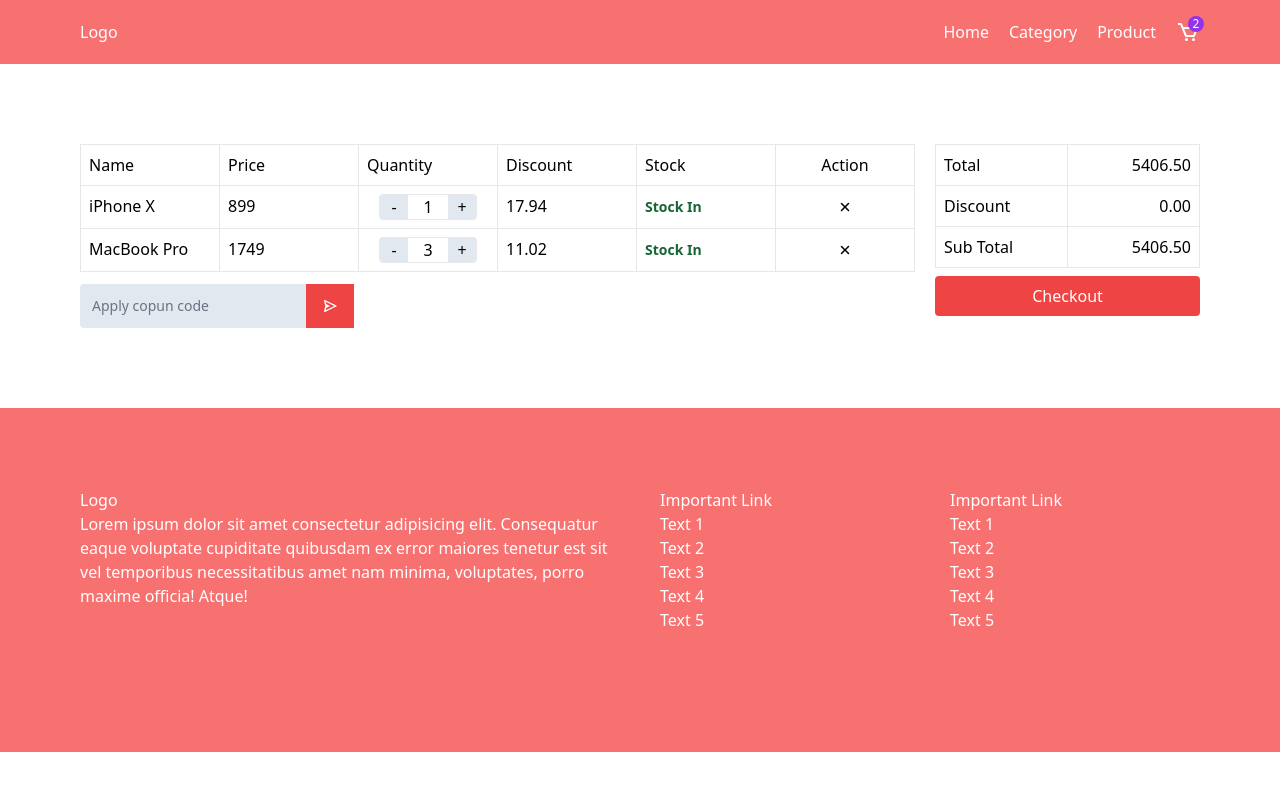
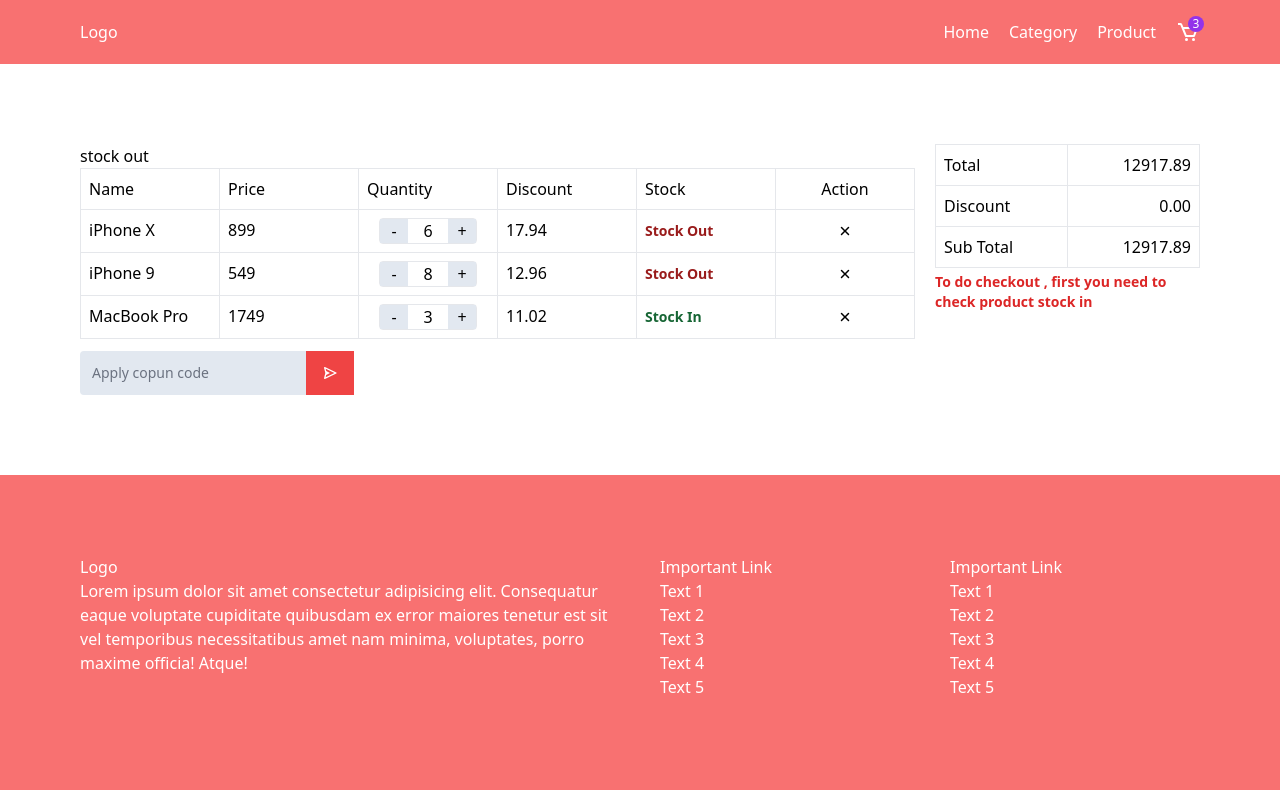
Before and after one commit to sahosmia/shop, a React (Vite) app: page /carts in a window 1280 px wide. Shown: the top 790 px of the page. Built offline with nearby package versions, Linux system fonts and the light colour scheme.

Commit message:
solve stock in out in cart page

```diff
--- a/src/components/CartItem.tsx
+++ b/src/components/CartItem.tsx
@@ -1,46 +1,63 @@
 import { IoClose } from "react-icons/io5";
-import { CardItemPropsType } from "../types";
+import { CardItemPropsType, ProductType } from "../types";
 import { productsData } from "../data/dummy";
-import { toast } from "react-toastify";
 import { useCartDispatchContext } from "../context/CartContext";
 import { Link } from "react-router-dom";
+import { useEffect } from "react";
+import { toast } from "react-toastify";
 
-const CartItem = ({ cartItem }: CardItemPropsType) => {
-  // const [cartItemQuantity, setCartItemQuantity] = useState(cartItem.id)
+const CartItem = ({ cartItem, onStockError }: CardItemPropsType) => {
   const dispatch = useCartDispatchContext() ?? (() => {});
 
-  const product = productsData.find((item) => item.id === cartItem.productId);
+  const product: ProductType | undefined = productsData.find(
+    (item) => item.id === cartItem.productId
+  );
 
-  if (!product) {
-    return null;
-  }
-  // handle delete
+  // useEffect to check stock once when component mounts
+  useEffect(() => {
+    if (product && product.stock < cartItem.quantity) {
+      onStockError(true);
+    }
+    return;
+  }, [product, cartItem.quantity, onStockError]);
+
+  // Function to handle delete
   const onDelete = () => {
-    dispatch({
-      type: "DELETE_CART",
-      productId: cartItem.productId,
-    });
-    toast.success(`delete ${cartItem.productId}`);
+    if (product && product.stock < cartItem.quantity) {
+      onStockError(false);
+    }
+    dispatch({ type: "DELETE_CART", productId: cartItem.productId });
+    toast.success(`Deleted ${cartItem.productId}`);
   };
 
+  // Function to handle updating quantity
   const handleUpdateQuantity = (type: "plus" | "minus") => {
-    if (type === "minus" && cartItem.quantity === 1) {
-      return;
+    if (type === "minus") {
+      if (cartItem.quantity === 1) {
+        toast.error("Invalid input");
+        return;
+      }
+      if (product && product.stock <= cartItem.quantity) {
+        onStockError(false);
+      }
     }
-    if (type === "plus" && product?.stock === cartItem.quantity - 1) {
-      return;
+    if (type === "plus" && product && product.stock <= cartItem.quantity) {
+      onStockError(true);
+      toast.error(`Only ${product.stock} left in stock`);
     }
 
     dispatch({
       type: "ADD_CART",
       quantity: type === "plus" ? cartItem.quantity + 1 : cartItem.quantity - 1,
-      productId:cartItem.productId
+      productId: cartItem.productId,
     });
   };
 
   return (
     <div className="flex divide-x">
-      <div className="flex-1 p-2"><Link  to={`/products/${product.id}`}>{product?.title}</Link></div>
+      <div className="flex-1 p-2">
+        <Link to={`/products/${product?.id}`}>{product?.title}</Link>
+      </div>
       <div className="flex-1 p-2">{product?.price}</div>
       <div className="flex-1 p-2 flex gap-3 place-content-center">
         <div className="rounded border">
@@ -54,7 +71,7 @@
             {cartItem.quantity}
           </span>
           <button
-            className=" bg-slate-200 w-7 "
+            className="bg-slate-200 w-7"
             onClick={() => handleUpdateQuantity("plus")}
           >
             +
@@ -63,7 +80,7 @@
       </div>
       <div className="flex-1 p-2">{product?.discountPercentage}</div>
       <div className="flex-1 p-2">
-        {cartItem.quantity > product?.stock ? (
+        {product && cartItem.quantity > product.stock ? (
           <span className="text-sm text-red-800 font-semibold">Stock Out</span>
         ) : (
           <span className="text-sm text-green-800 font-semibold">Stock In</span>
--- a/src/data/dummy.ts
+++ b/src/data/dummy.ts
@@ -115,7 +115,8 @@
 ];
 
 export const cartsData = [
-  { id: 1, productId: 2, quantity: 1 },
+  { id: 1, productId: 2, quantity: 6 },
+  { id: 3, productId: 1, quantity: 8 },
   { id: 2, productId: 6, quantity: 3 },
 ];
 
--- a/src/pages/CartPage.tsx
+++ b/src/pages/CartPage.tsx
@@ -17,6 +17,7 @@
   const [couponAvailable, setCouponAvailable] = useState<CuponType | null>(
     null
   );
+  const [stockError, setStockError] = useState(false);
 
   useEffect(() => {
     const savedCoupon = localStorage.getItem("coupon");
@@ -33,6 +34,9 @@
       localStorage.setItem("coupon", "");
     }
   }, []);
+  const onStockOut = (status: boolean) => {
+    setStockError(status);
+  };
 
   const cartProducts = carts.map((cart) => {
     const data = productsData.find((item) => item.id === cart.productId);
@@ -72,6 +76,7 @@
           {carts.length > 0 ? (
             <>
               <div className="col-span-9">
+                {stockError && <p>stock out</p>}
                 <div className="divide-y border">
                   <div className="flex divide-x">
                     <div className="flex-1 p-2">Name</div>
@@ -82,7 +87,11 @@
                     <div className="flex-1 p-2 flex justify-center">Action</div>
                   </div>
                   {carts.map((cartItem) => (
-                    <CartItem key={cartItem.id} cartItem={cartItem} />
+                    <CartItem
+                      key={cartItem.id}
+                      cartItem={cartItem}
+                      onStockError={onStockOut}
+                    />
                   ))}
                 </div>
 
@@ -119,9 +128,15 @@
                   cuponAvailable={couponAvailable}
                 />
 
-                <button className="bg-primary-500 text-white w-full py-2 mt-2 rounded">
-                  Checkout
-                </button>
+                {stockError ? (
+                  <div className="text-red-600 text-sm font-semibold pt-1">
+                    To do checkout , first you need to check product stock in
+                  </div>
+                ) : (
+                  <button className="bg-primary-500 text-white w-full py-2 mt-2 rounded">
+                    Checkout
+                  </button>
+                )}
               </div>
             </>
           ) : (
--- a/src/types/index.ts
+++ b/src/types/index.ts
@@ -43,6 +43,7 @@
 
 export type CardItemPropsType = {
   cartItem: CartItemType;
+  onStockError:(status:boolean) => void;
 };
 
 export type CartReducerAction =
```
